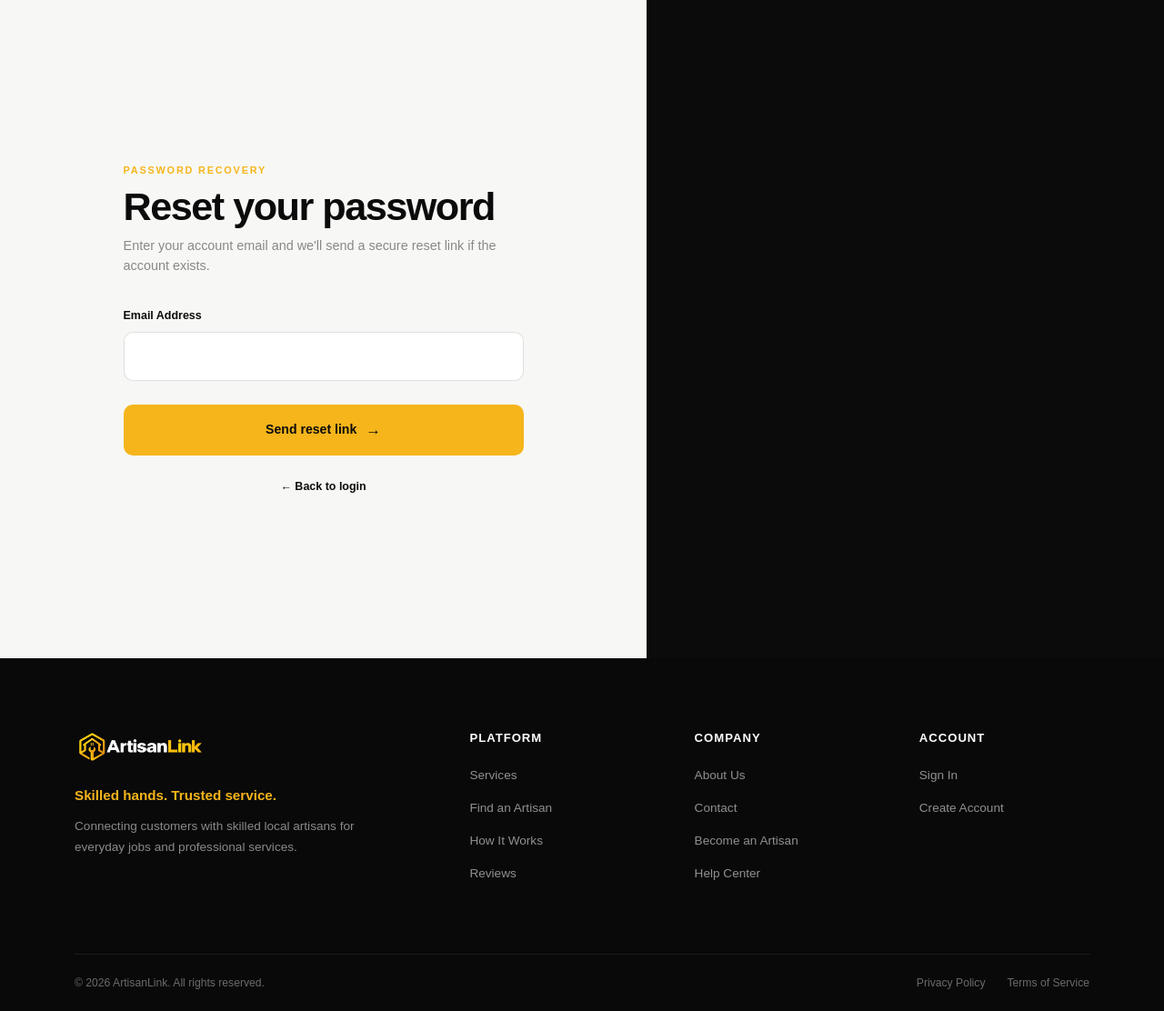
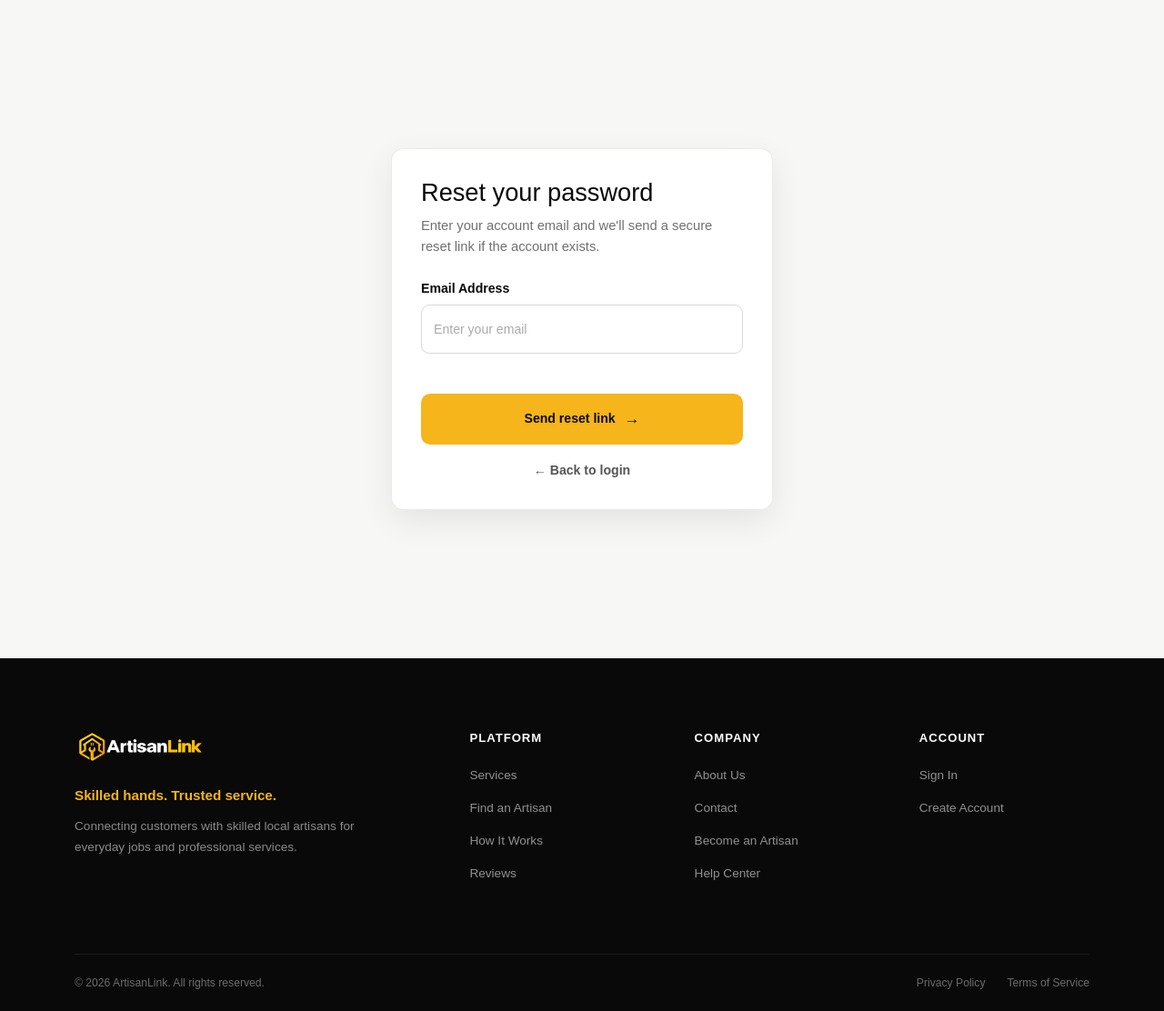
Before and after one commit to Vichi-King/ArtisanLink, a Flask app: page /forgot-password in a window 1280 px wide. Shown: the part 76-1188 px from the top of the page at 91% size. Run offline with Flask 3, Linux system fonts and the light colour scheme.

Commit message:
Simplify and center password recovery page

```diff
--- a/app/templates/forgot_password.html
+++ b/app/templates/forgot_password.html
@@ -1,5 +1,19 @@
 {% extends "base.html" %}
 {% block title %}Forgot Password | ArtisanLink{% endblock %}
 {% block content %}
-<section class="auth-page"><div class="auth-form-panel"><div class="auth-form-wrapper"><div class="auth-heading"><span>PASSWORD RECOVERY</span><h2>Reset your password</h2><p>Enter your account email and we'll send a secure reset link if the account exists.</p></div><form method="POST" class="auth-form"><div class="auth-field"><label for="email">Email Address</label><input type="email" id="email" name="email" autocomplete="email" required></div><button type="submit" class="auth-submit">Send reset link <span>→</span></button></form><div class="auth-switch"><a href="{{ url_for('login') }}">← Back to login</a></div></div></div></section>
+<link rel="stylesheet" href="{{ url_for('static', filename='css/recovery.css') }}">
+<section class="password-recovery-page">
+    <div class="password-recovery-form">
+        <h2>Reset your password</h2>
+        <p>Enter your account email and we'll send a secure reset link if the account exists.</p>
+        <form method="POST" class="auth-form">
+            <div class="auth-field">
+                <label for="email">Email Address</label>
+                <input type="email" id="email" name="email" placeholder="Enter your email" autocomplete="email" required>
+            </div>
+            <button type="submit" class="auth-submit">Send reset link <span>→</span></button>
+        </form>
+        <a class="password-recovery-back" href="{{ url_for('login') }}">← Back to login</a>
+    </div>
+</section>
 {% endblock %}
```
